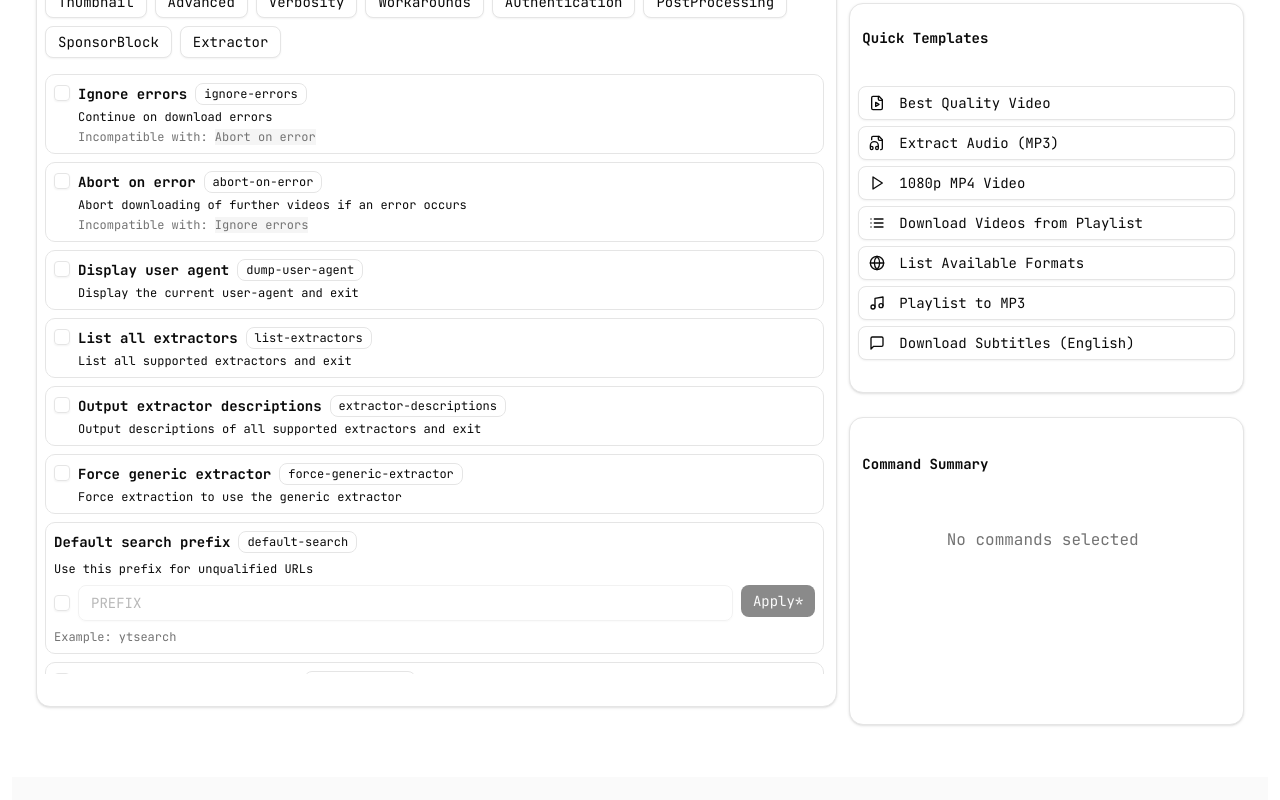
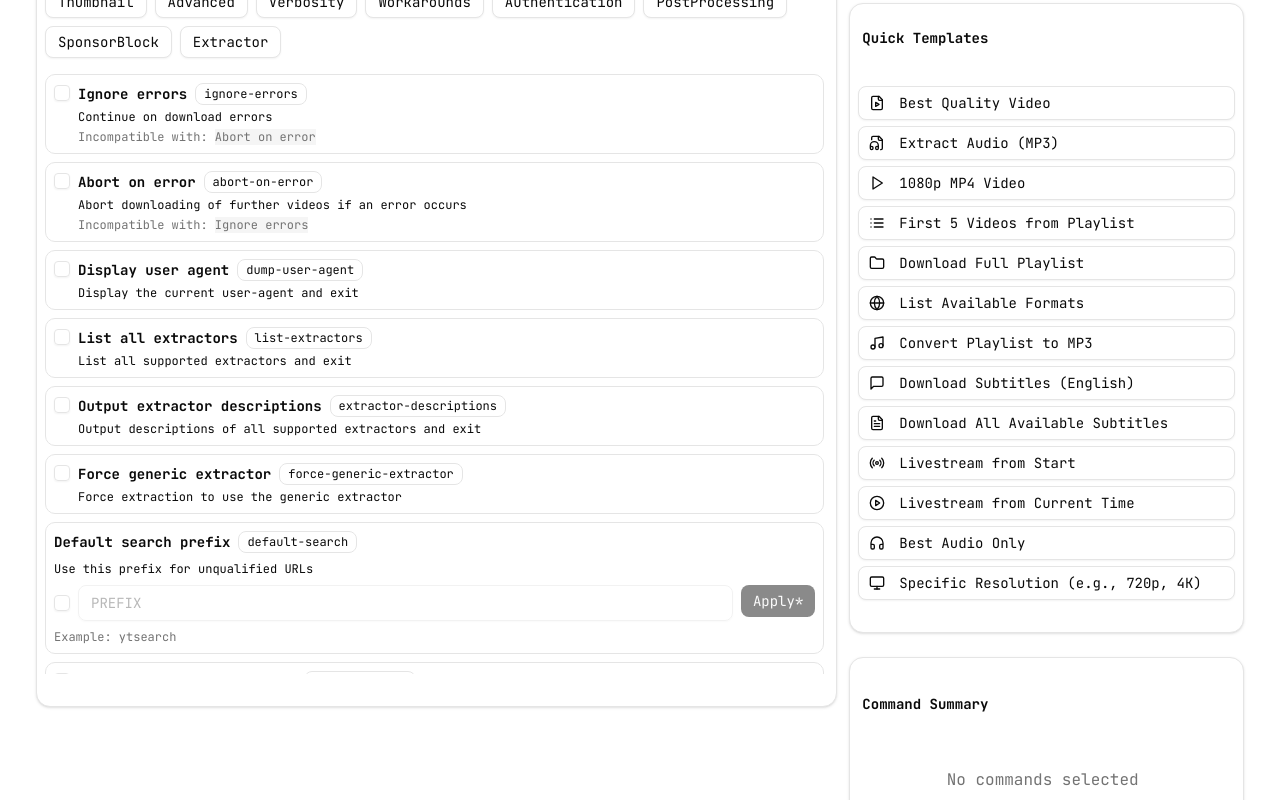
Before and after one commit to enough-jainil/yt-dlp-commands, a Next.js app: page / in a window 1280 px wide. Shown: the part 528-1328 px from the top of the page. Built offline with nearby package versions, Linux system fonts and the light colour scheme.

Commit message:
add more quick templates

```diff
--- a/src/components/quick-templates.tsx
+++ b/src/components/quick-templates.tsx
@@ -1,14 +1,13 @@
 "use client"
 import { Card, CardContent, CardHeader, CardTitle } from "@/components/ui/card"
 import { Button } from "@/components/ui/button"
-import { FileAudio, FileVideo, Globe, List, MessageSquare, Music, Play } from "lucide-react"
+import { FileAudio, FileMusic, FileText, FileVideo, Folder, Globe, Headphones, List, MessageSquare, Monitor, Music, Play, PlayCircle, Radio } from "lucide-react"
 import type { CommandState, QuickTemplate } from "./types"
 
 interface QuickTemplatesProps {
   onApplyTemplate: (template: CommandState) => void
 }
 
-// Templates for quick selection
 const QUICK_TEMPLATES: Record<string, QuickTemplate> = {
   bestVideo: {
     name: "Best Quality Video",
@@ -26,7 +25,7 @@ const QUICK_TEMPLATES: Record<string, QuickTemplate> = {
       "extract-audio": true,
       "audio-format": "mp3",
       "audio-quality": "0",
-      output: "%(title)s-[%(id)s]",
+      output: "%(title)s-[%(id)s].mp3",
     },
   },
   mp4Video: {
@@ -39,10 +38,18 @@ const QUICK_TEMPLATES: Record<string, QuickTemplate> = {
     },
   },
   playlistFirst5: {
-    name: "Download Videos from Playlist",
+    name: "First 5 Videos from Playlist",
     icon: <List className="h-4 w-4 mr-2" />,
     commands: {
       "playlist-items": "1-5",
+      output: "%(playlist_index)s-%(title)s-[%(id)s]",
+    },
+  },
+  playlistAll: {
+    name: "Download Full Playlist",
+    icon: <Folder className="h-4 w-4 mr-2" />,
+    commands: {
+      "yes-playlist": true,
       output: "%(playlist_index)s-%(title)s-[%(id)s]",
     },
   },
@@ -54,7 +61,7 @@ const QUICK_TEMPLATES: Record<string, QuickTemplate> = {
     },
   },
   playlistToMp3: {
-    name: "Playlist to MP3",
+    name: "Convert Playlist to MP3",
     icon: <Music className="h-4 w-4 mr-2" />,
     commands: {
       "yes-playlist": true,
@@ -74,7 +81,49 @@ const QUICK_TEMPLATES: Record<string, QuickTemplate> = {
       output: "%(title)s-[%(id)s]",
     },
   },
-}
+  allSubs: {
+    name: "Download All Available Subtitles",
+    icon: <FileText className="h-4 w-4 mr-2" />,
+    commands: {
+      "write-auto-sub": true,
+      "all-subs": true,
+      output: "%(title)s-[%(id)s]",
+    },
+  },
+  liveStreamStart: {
+    name: "Livestream from Start",
+    icon: <Radio className="h-4 w-4 mr-2" />,
+    commands: {
+      "live-from-start": true,
+      output: "%(title)s-[%(id)s]",
+    },
+  },
+  liveStreamCurrent: {
+    name: "Livestream from Current Time",
+    icon: <PlayCircle className="h-4 w-4 mr-2" />,
+    commands: {
+      "live-from-start": false,
+      output: "%(title)s-[%(id)s]",
+    },
+  },
+  onlyAudioBest: {
+    name: "Best Audio Only",
+    icon: <Headphones className="h-4 w-4 mr-2" />,
+    commands: {
+      format: "bestaudio/best",
+      output: "%(title)s-[%(id)s]",
+    },
+  },
+  specificQuality: {
+    name: "Specific Resolution (e.g., 720p, 4K)",
+    icon: <Monitor className="h-4 w-4 mr-2" />,
+    commands: {
+      format: "bestvideo[height=720]+bestaudio/best[height=720]",
+      output: "%(title)s-[%(id)s]",
+    },
+  },
+};
+
 
 export function QuickTemplates({ onApplyTemplate }: QuickTemplatesProps) {
   return (
```
